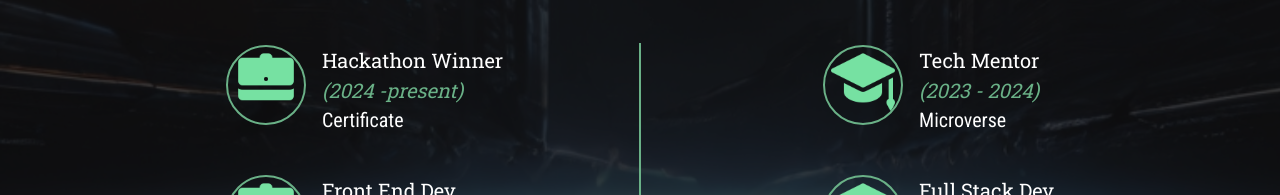
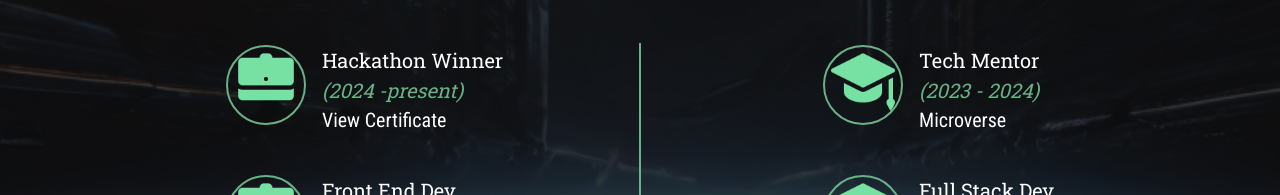
Before and after one commit to Ayokunnumi1/ayokunnumi-portfolio, a React (Create React App) app: page / in a window 1280 px wide. Shown: the part 3559-3754 px from the top of the page. Built offline with nearby package versions, Linux system fonts and the light colour scheme.

Commit message:
Add hackathon certification

```diff
--- a/src/component/InterestingFacts.js
+++ b/src/component/InterestingFacts.js
@@ -32,7 +32,16 @@
                   (<span>2024 -</span>
                   <span>present</span>)
                 </p>
-                <p className="qualification-sch">Certificate</p>
+                <p className="qualification-sch">
+                  <a
+                    href="https://drive.google.com/file/d/1A0wLKNevEACJv0R5ocqiBeoDMlCj6tkq/view"
+                    target="_blank"
+                    rel="noreferrer"
+                    className=""
+                  >
+                    View Certificate
+                  </a>
+                </p>
               </div>
             </div>
             <div className="flex gap-4">
```
